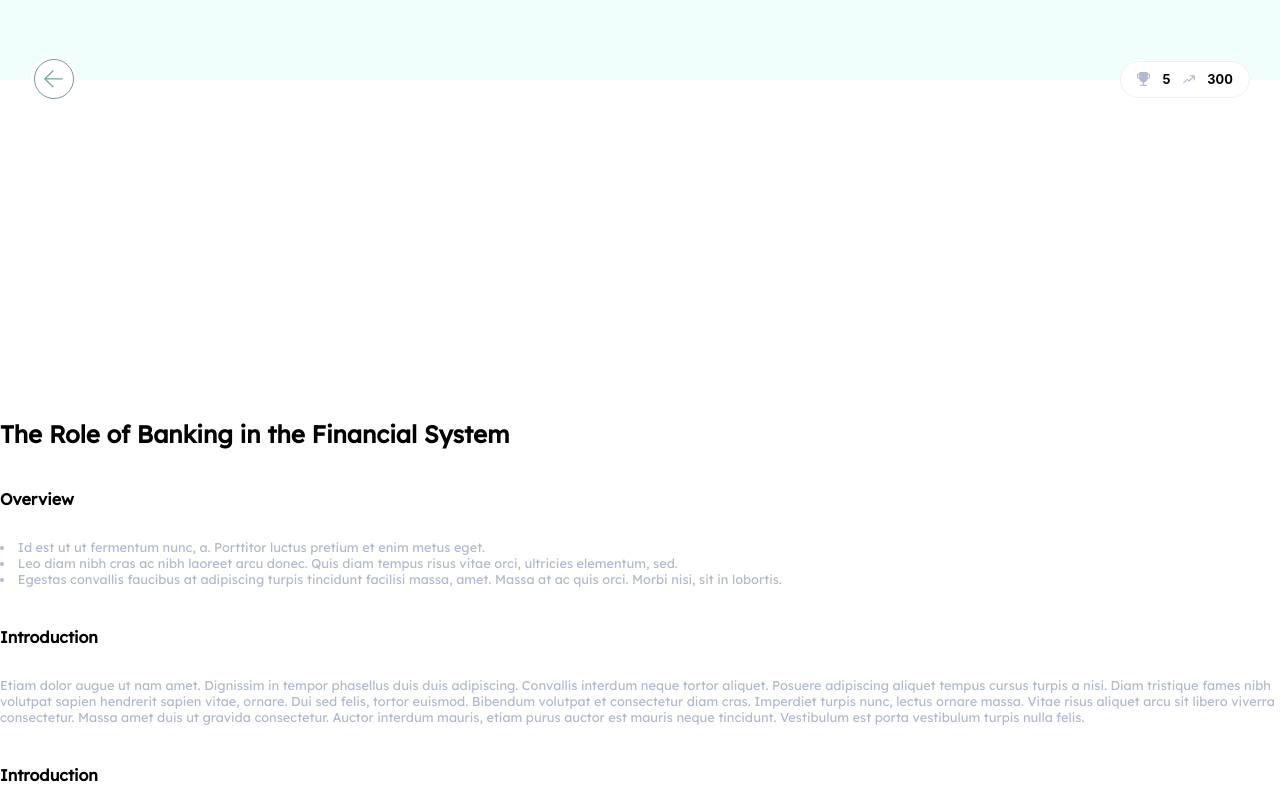
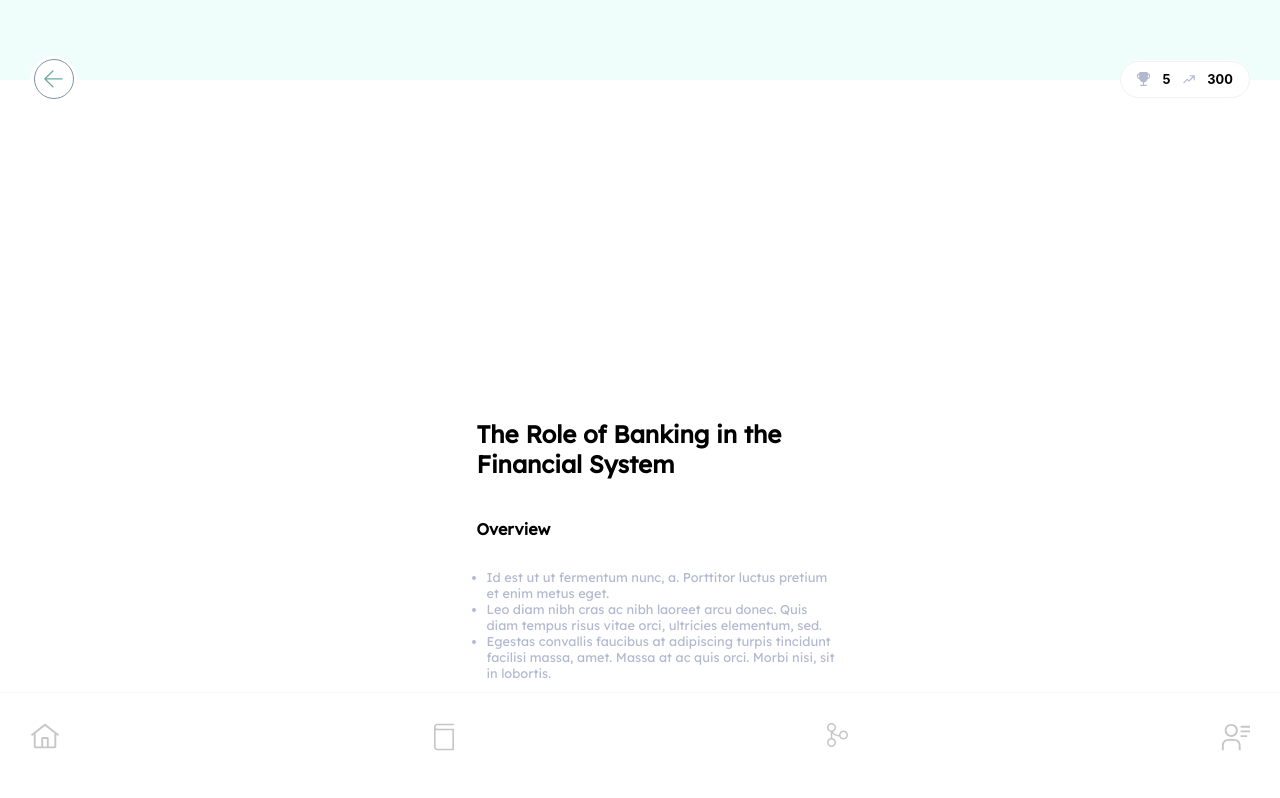
Before and after one commit to ecf123/ecf-fe-prototype, a React (Create React App) app: page /lesson/1 in a window 1280 px wide. Shown: the top 798 px of the page. Built offline with nearby package versions, Linux system fonts and the light colour scheme; no server answers.

Commit message:
added the bullet points

```diff
--- a/src/containers/LessonOverview/LessonOverview.jsx
+++ b/src/containers/LessonOverview/LessonOverview.jsx
@@ -3,6 +3,7 @@ import VideoCard from '../../components/VideoCard/VideoCard';
 import BackButton from '../../components/BackButton/BackButton';
 import TrophyStats from '../../components/TrophyStats/TrophyStats';
 import data from "../../assets/data/dummyLessonOverview.js"
+import Navigation from "../../components/Navigation/Navigation";
 
 import "./LessonOverview.scss";
 
@@ -30,13 +31,15 @@ const LessonOverview = ({userProfile}) => {
         <h1 className="contents__title">{lessonData.title}</h1>
         <h2 className="contents__header">Overview</h2>
         <p className="contents__paragraph">
-          {bulletPoints}
+          <ul>{bulletPoints}</ul>
         </p>
         <h2 className="contents__header">{lessonData.headingOne}</h2>
         <p className="contents__paragraph">{lessonData.paragraphOne}</p>
         <h2 className="contents__header">{lessonData.headingTwo}</h2>
         <p className="contents__paragraph">{lessonData.paragraphTwo}</p>
       </div>
+      <Navigation />
+
     </div>
   )
 }
--- a/src/containers/LessonOverview/LessonOverview.scss
+++ b/src/containers/LessonOverview/LessonOverview.scss
@@ -7,6 +7,7 @@
     align-items: center;
     justify-content: center;
     overflow: clip;
+    position: relative;
 
     &__header {
         display: flex;
@@ -45,10 +46,12 @@
 
 .contents {
     font-family: $primary-font-family;
-
     display: flex;
     flex-direction: column;
     gap: 30px;
+    margin-left:33px;
+    margin-bottom: 200px;
+    width:360px;
 
     &__video {
         width: 360px;
@@ -73,3 +76,7 @@
 
     }
 }
+
+li{
+    margin-left:10px;
+}
```
